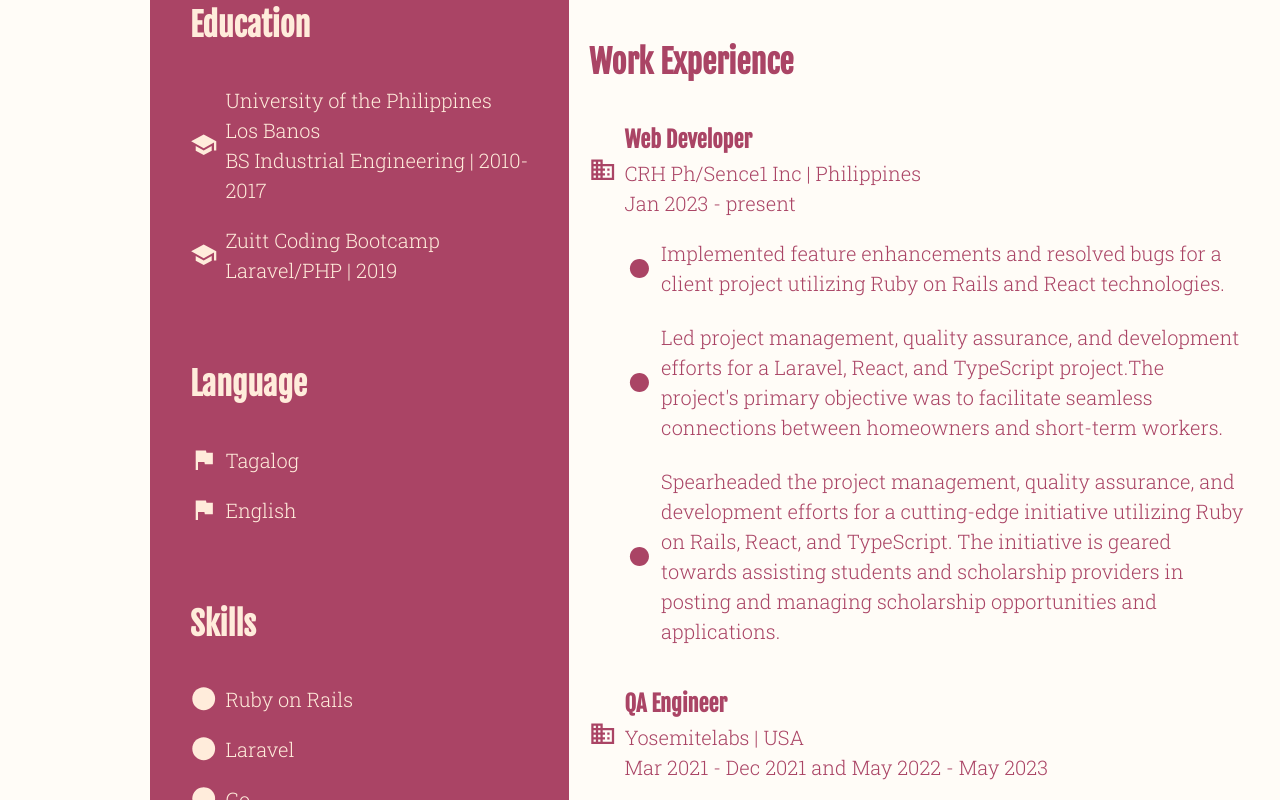
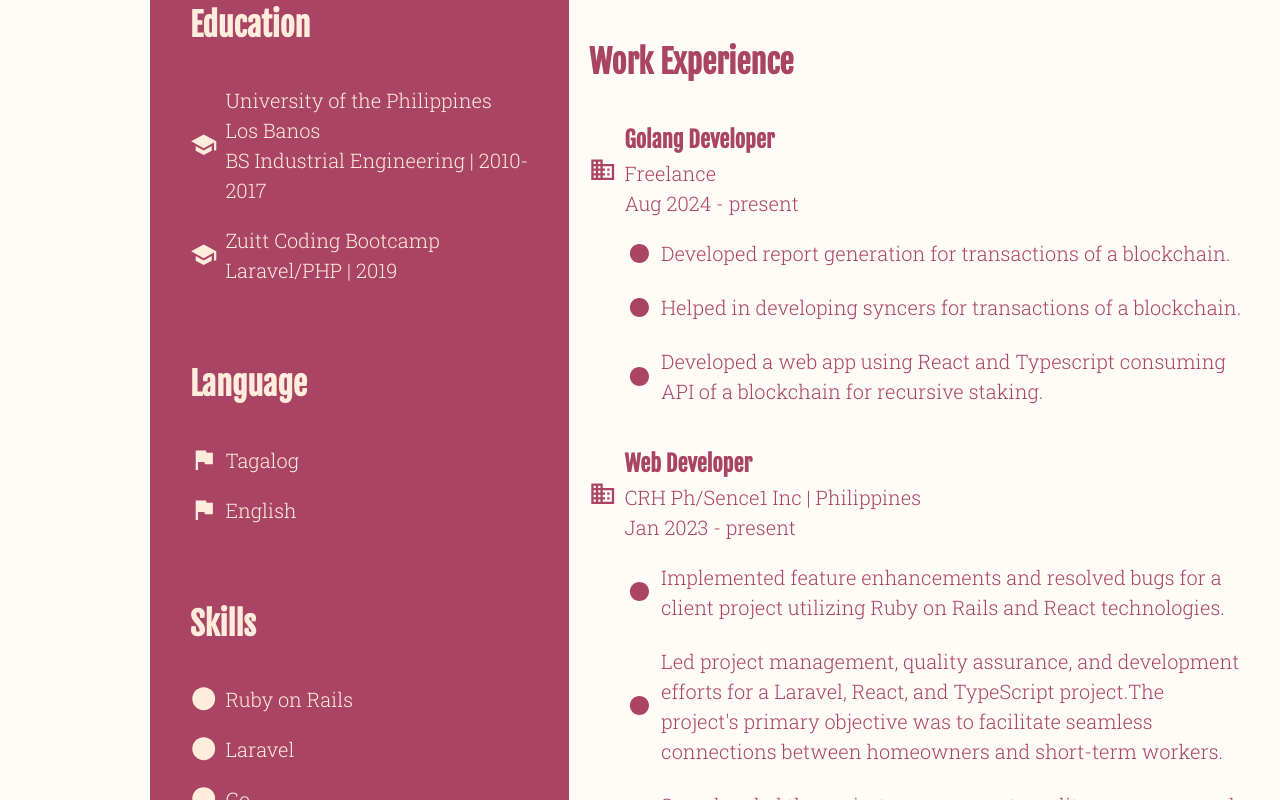
Before and after one commit to roandayne/cv-portfoliio, a React (Vite) app: page / in a window 1280 px wide. Shown: the part 1240-2040 px from the top of the page. Built offline with nearby package versions, Linux system fonts and the light colour scheme.

Commit message:
Update resume file and work experience

```diff
--- a/src/data/WorkExperience.js
+++ b/src/data/WorkExperience.js
@@ -1,4 +1,23 @@
 export const EXPERIENCES = [
+  {
+    jobTitle: 'Golang Developer',
+    company: 'Freelance',
+    year: 'Aug 2024 - present',
+    descriptions: [
+      {
+        icon: '',
+        text: 'Developed report generation for transactions of a blockchain.',
+      },
+      {
+        icon: '',
+        text: 'Helped in developing syncers for transactions of a blockchain.',
+      },
+      {
+        icon: '',
+        text: 'Developed a web app using React and Typescript consuming API of a blockchain for recursive staking.',
+      },
+    ],
+  },
   {
     jobTitle: 'Web Developer',
     company: 'CRH Ph/Sence1 Inc | Philippines',
```
Also changed, not shown: 1 other file (tests, documents, lock files or other folders).
